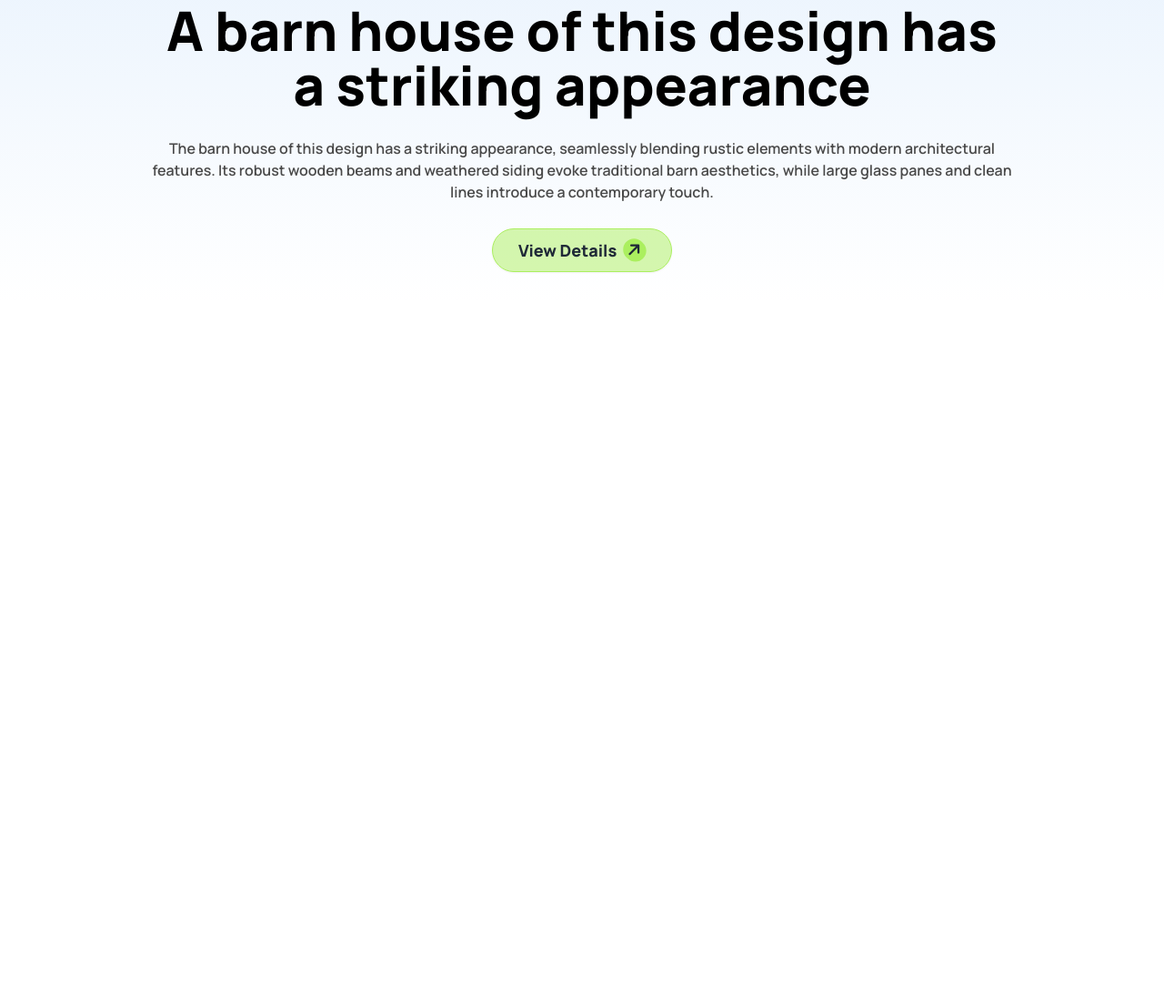
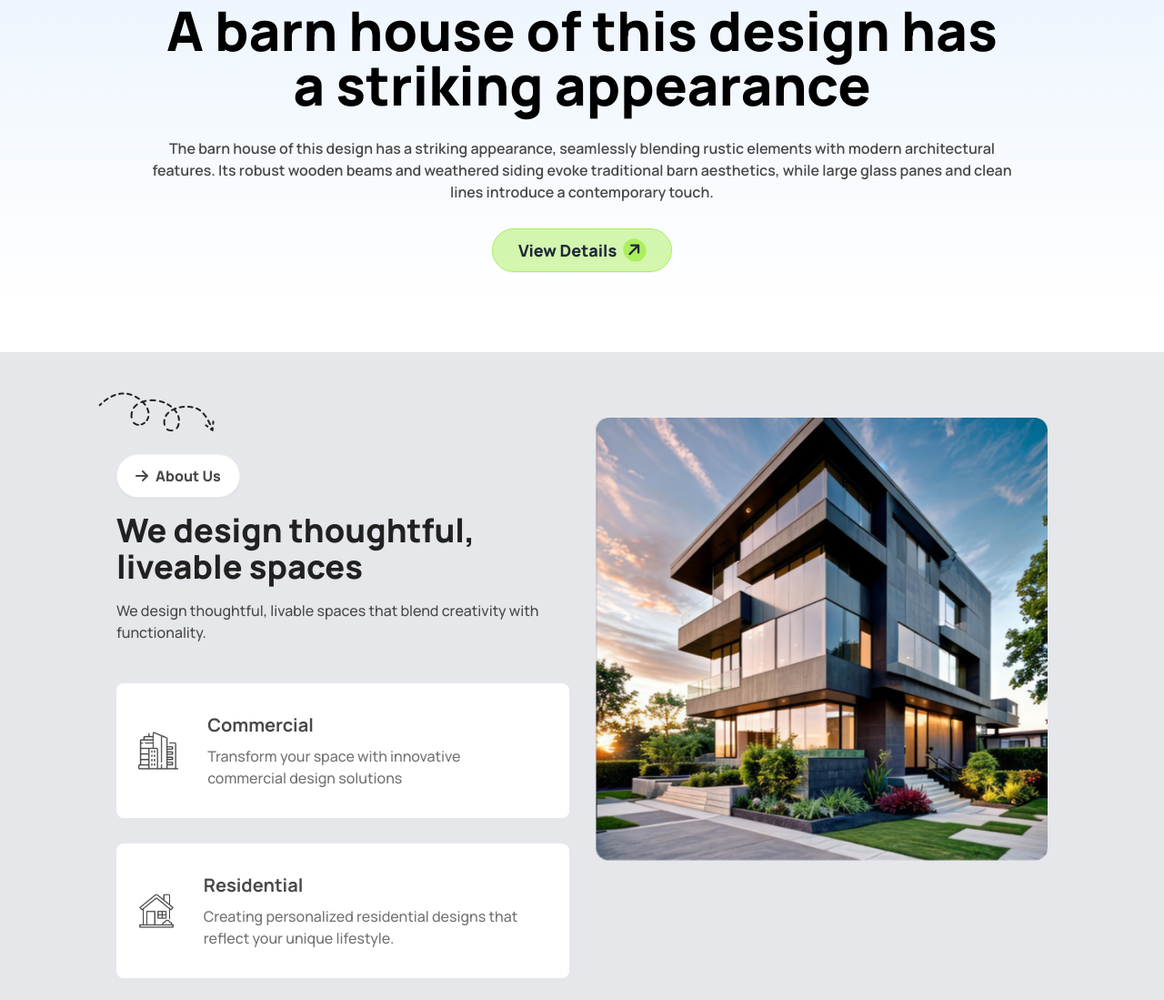
Before and after one commit to EsratAwall/Assignment-3, a plain HTML site: page index.html in a window 1280 px wide. Shown: the part 387-1486 px from the top of the page at 91% size. Before the commit the page ends 800 px from the top, so only its background shows below. Drawn offline with nearby package versions, Linux system fonts and the light colour scheme.

Commit message:
we design section ended

```diff
--- a/index.html
+++ b/index.html
@@ -127,7 +127,7 @@
 </section> -->
 
 <!-- banner section -->
- <section class="space-y-5 lg:p-0 p-3">
+ <section class="space-y-5 lg:p-0 p-6">
   <div class="flex justify-center">
     <img src="./assets/banner.png" alt="">
   </div>
@@ -141,11 +141,48 @@
  </section>
     </header>
     <!-- end header section -->
+
      <!-- start main section -->
 
     <main>
 <!-- we design section start -->
-
+     <section class="bg-gray-200 lg:mt-14 mt-3 pt-5">
+    <div class="lg:px-32 mx-auto p-6 lg:grid lg:grid-cols-2 grid-cols-1 gap-7">
+      <div class="space-y-4">
+       <img src="./assets/Vector.png" alt="" class="-ms-5 lg:block hidden">
+        <div class=" lg:flex-none lg:justify-start flex justify-center"><button class="btn font-extrabold text-base  text-[#494949]  rounded-3xl px-5  text-center bg-white mt-2"><i class="fa-solid fa-arrow-right text-[#494949]"></i>About Us</button></div>
+       <h1 class="text-[#212121] lg:text-4xl text-3xl font-extrabold lg:text-start text-center">We design thoughtful, liveable spaces</h1>
+       <p class="text-base text-[#494949] font-medium lg:text-start text-center">We design thoughtful, livable spaces that blend creativity with functionality.</p>
+       <!-- first card -->
+       <div class="">
+        <div class="card card-side bg-white rounded-lg mt-11 px-6">
+          <figure>
+            <img src="./assets/commercial.png" alt="Movie" />
+          </figure>
+          <div class="card-body">
+            <h2 class="card-title text-[#494949] font-bold  text-xl">Commercial</h2>
+            <p class="text-base text-[#737373] font-medium">Transform your space with innovative commercial design solutions </p>
+          </div>
+        </div>
+       </div>
+       <!-- second card -->
+       <div class="">
+        <div class="card card-side bg-white rounded-lg lg:mt-7 px-6">
+          <figure>
+            <img src="./assets/residential.png" alt="Movie" />
+          </figure>
+          <div class="card-body">
+            <h2 class="card-title text-[#494949] font-bold  text-xl">Residential</h2>
+            <p class="text-base text-[#737373] font-medium">Creating personalized residential designs that reflect your unique lifestyle. </p>
+          </div>
+        </div>
+       </div>
+      </div>
+      <div class="lg:mt-7 mt-6">
+        <img src="./assets/Rectangle.png" alt="" class="w-full">
+      </div>
+    </div>
+     </section>
     </main>
     <!-- end main section -->
      <!-- start footer section -->
```
